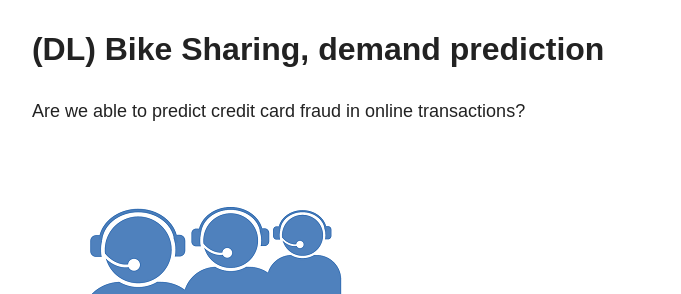
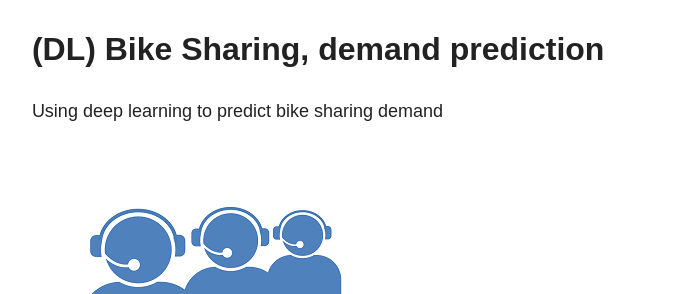
Before and after one commit to raquelredo/raquelredo.github.io_site, a Jekyll site: the page built from portfolio/index.md, in a window 1280 px wide and 900 px high, scrolled down 1452 px. Shown: the part 159-453 px from the top of the window, without its empty margins (254-935 px from the left). Built offline with Jekyll 4.4.1, drawn with Linux system fonts in a browser that asks for light colours; nearby versions of some CDN libraries.

Commit message:
changed excerpt

```diff
--- a/_portfolio/DL-Bike-sharing.md
+++ b/_portfolio/DL-Bike-sharing.md
@@ -1,7 +1,7 @@
 ---
 title: "(DL) Bike Sharing, demand prediction"
 layout: post
-excerpt: "Are we able to predict credit card fraud in online transactions?"
+excerpt: "Using deep learning to predict bike sharing demand"
 tags: [Python, Deep Learning, Udacity, UCI, backpropagation, activation function, artificial neural network, ANN, numpy]
 header:
   teaser: bike-sharing.jpg
```
